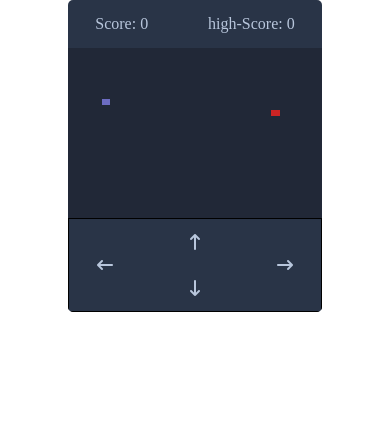
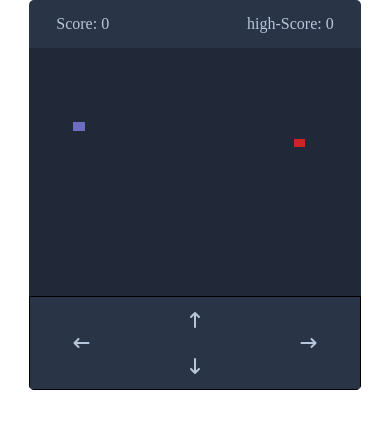
Before and after one commit to Dorcaschagas/cobra, a plain HTML site: page index.html in a window 390 px wide. Drawn offline with Linux system fonts and the light colour scheme.

Commit message:
Update style.css

```diff
--- a/style.css
+++ b/style.css
@@ -4,11 +4,12 @@
     box-sizing: border-box;
 }
 
-/* body{
+body{
     display: flex;
     align-items: center;
     justify-content: center;
-} */
+    min-height: 100vmin;
+}
 
 .wrapper{
     margin: auto;
@@ -73,8 +74,8 @@
 @media screen and (max-width: 800px) {
     .wrapper{
         margin: auto;
-        width: 65vmin;
-        height: 80vmin;
+        width: 85vmin;
+        height: 100vmin;
     }
 
     .game_details{
```
